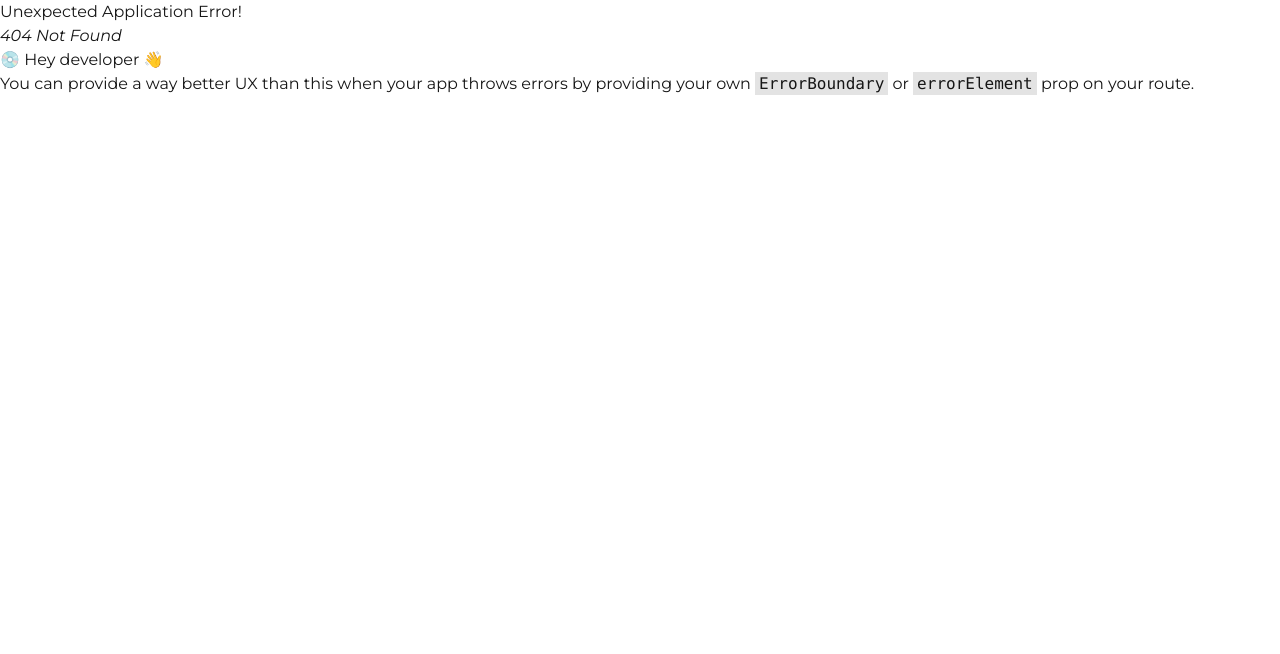
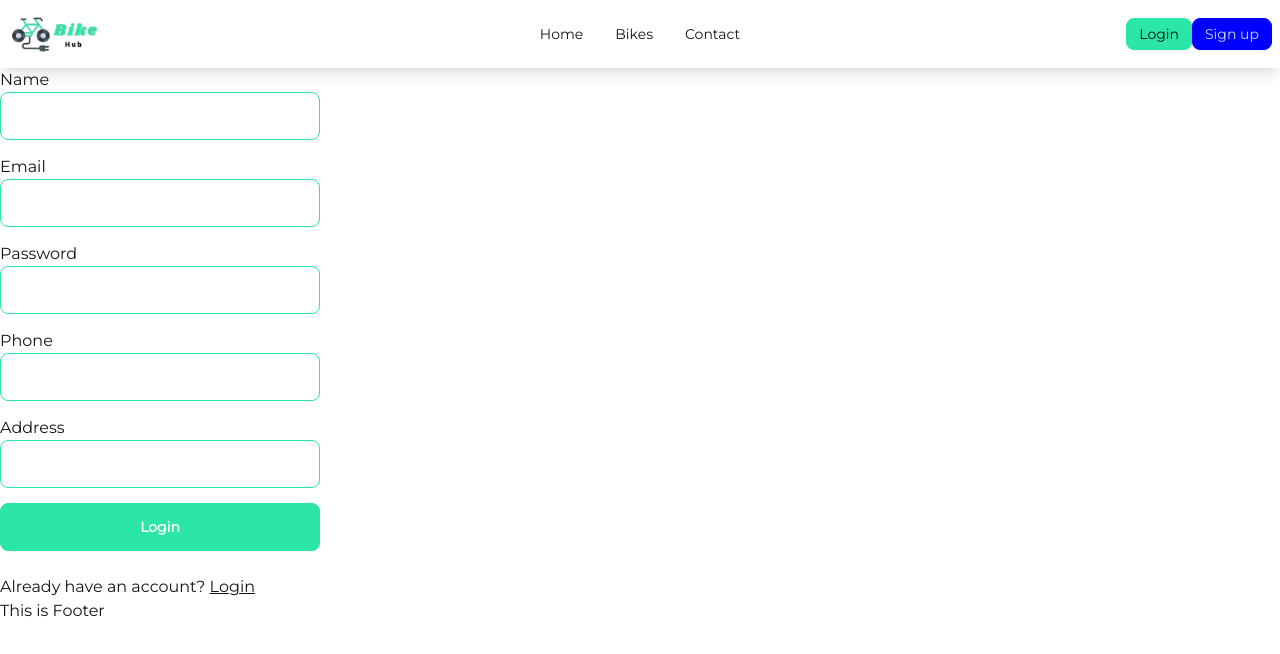
Before and after one commit to mohammad-al-samiul/bikehub-client, a React (Vite) app: page /signup in a window 1280 px wide. Before the commit this address had no page. Shown: the top 654 px of the page. Built offline with nearby package versions, Linux system fonts and the light colour scheme.

Commit message:
sign up and login functionality completed

```diff
--- a/package.json
+++ b/package.json
@@ -19,6 +19,7 @@
     "react-date-range": "^2.0.1",
     "react-dom": "^18.3.1",
     "react-dotenv": "^0.1.3",
+    "react-helmet": "^6.1.0",
     "react-hook-form": "^7.53.0",
     "react-redux": "^9.1.2",
     "react-router-dom": "^6.26.1",
@@ -30,6 +31,7 @@
     "@types/react": "^18.3.5",
     "@types/react-date-range": "^1.4.9",
     "@types/react-dom": "^18.3.0",
+    "@types/react-helmet": "^6.1.11",
     "@vitejs/plugin-react": "^4.3.1",
     "autoprefixer": "^10.4.20",
     "daisyui": "^4.12.10",
--- a/src/components/form/BForm.tsx
+++ b/src/components/form/BForm.tsx
@@ -9,7 +9,7 @@ import {
 type TFormProps = {
   onSubmit: SubmitHandler<FieldValues>;
   children: ReactNode;
-  defaultValues?: Record<string, any>;
+  defaultValues?: Record<string, any> | undefined;
 };
 
 const BForm = ({ onSubmit, children, defaultValues }: TFormProps) => {
--- a/src/pages/login/Login.tsx
+++ b/src/pages/login/Login.tsx
@@ -8,6 +8,7 @@ import { useAppDispatch } from "../../redux/hook";
 import { setUser } from "../../redux/features/auth/authSlice";
 import { useLocation, useNavigate } from "react-router-dom";
 import { toast } from "sonner";
+import { Helmet } from "react-helmet";
 
 export type TUser = {
   email: string;
@@ -20,7 +21,6 @@ const LoginPage = () => {
 
   let navigate = useNavigate();
   let location = useLocation();
-  let from = location.state?.from?.pathname || "/";
 
   const defaultValues = {
     email: "alsamiul123@gmail.com",
@@ -37,20 +37,26 @@ const LoginPage = () => {
       const toastId = toast.loading("Logged in");
       const res = await login(userInfo).unwrap();
       const user = verifyToken(res.token);
+      const { role }: any = user;
+      //console.log("login user", user);
       dispatch(
         setUser({
           user,
           token: res.token,
         })
       );
+      if (location?.state?.targetPath) {
+        return navigate(location?.state?.targetPath, { replace: true });
+      }
       toast.success("Logged in successful", { id: toastId, duration: 2000 });
-      navigate(from, { replace: true });
+      return navigate(`/dashboard/${role}`, { replace: true });
     } catch (error) {
       console.log(error);
     }
   };
 
   return (
+    <div>
       <div className="w-full max-w-xs">
         <BForm onSubmit={onSubmit} defaultValues={defaultValues}>
           <BInput type="email" name="email" label="Email" />
@@ -58,6 +64,7 @@ const LoginPage = () => {
           <BSubmit value="Login" />
         </BForm>
       </div>
+    </div>
   );
 };
 
--- /dev/null
+++ b/src/pages/signup/Signup.tsx
@@ -0,0 +1,71 @@
+import { FieldValues, SubmitHandler } from "react-hook-form";
+import BForm from "../../components/form/BForm";
+import BInput from "../../components/form/BInput";
+import BSubmit from "../../components/form/BSubmit";
+import { useSignupMutation } from "../../redux/features/auth/authApi";
+
+import { useAppDispatch } from "../../redux/hook";
+
+import { Link, useNavigate } from "react-router-dom";
+import { logOut } from "../../redux/features/auth/authSlice";
+import { toast } from "sonner";
+
+export type TUser = {
+  email: string;
+  password: string;
+};
+
+const Signup = () => {
+  const [signup] = useSignupMutation();
+  const dispatch = useAppDispatch();
+  let navigate = useNavigate();
+
+  const onSubmit: SubmitHandler<FieldValues> = async (data) => {
+    const userInfo = {
+      name: data?.name,
+      email: data?.email,
+      password: data?.password,
+      phone: parseInt(data?.phone),
+      address: data?.address,
+    };
+
+    const toastId = toast.loading("Signing up");
+    const res = await signup(userInfo).unwrap();
+    if (res.success) {
+      dispatch(logOut());
+      toast.success("Signed up successful", {
+        id: toastId,
+        duration: 2000,
+      });
+      return navigate("/sign-up-success", { replace: true });
+    }
+  };
+
+  return (
+    <div>
+      <div className="w-full max-w-xs">
+        <BForm onSubmit={onSubmit}>
+          <BInput type="text" name="name" label="Name" />
+          <BInput type="email" name="email" label="Email" />
+          <BInput type="password" name="password" label="Password" />
+          <BInput type="number" name="phone" label="Phone" />
+          <BInput type="text" name="address" label="Address" />
+          <BSubmit value="Login" />
+        </BForm>
+        <div className="mt-6">
+          <p>
+            Already have an account?{" "}
+            <Link
+              className="underline font-medium hover:text-accentColor duration-200"
+              to={"/login"}
+            >
+              Login
+            </Link>
+          </p>
+        </div>
+      </div>
+    </div>
+  );
+};
+
+export default Signup;
--- /dev/null
+++ b/src/pages/signup/SignupSuccess.tsx
@@ -0,0 +1,22 @@
+import { Link } from "react-router-dom";
+
+const SignupSuccess = () => {
+  return (
+    <div>
+      <div className="text-center md:py-24 py-16">
+        <h1 className="lg:text-5xl text-3xl font-semibold mb-8">
+          Account Created Successfully!
+        </h1>
+        <p className="mb-5">
+          Please, login with the credentials to continue with the next
+          adventures
+        </p>
+        <Link to={"/login"}>
+          <button className="btn btn-accent   text-white">Go to Login</button>
+        </Link>
+      </div>
+    </div>
+  );
+};
+
+export default SignupSuccess;
--- a/src/redux/features/auth/authApi.ts
+++ b/src/redux/features/auth/authApi.ts
@@ -9,7 +9,14 @@ const authApi = baseApi.injectEndpoints({
         body: userInfo,
       }),
     }),
+    signup: builder.mutation({
+      query: (userInfo) => ({
+        url: "/auth/signup",
+        method: "POST",
+        body: userInfo,
+      }),
+    }),
   }),
 });
 
-export const { useLoginMutation } = authApi;
+export const { useLoginMutation, useSignupMutation } = authApi;
```
Also changed, not shown: src/routes/routes.tsx (+10 -0 lines), 2 other files (tests, documents, lock files or other folders). Lines whose indentation alone changed are shown as unchanged.
